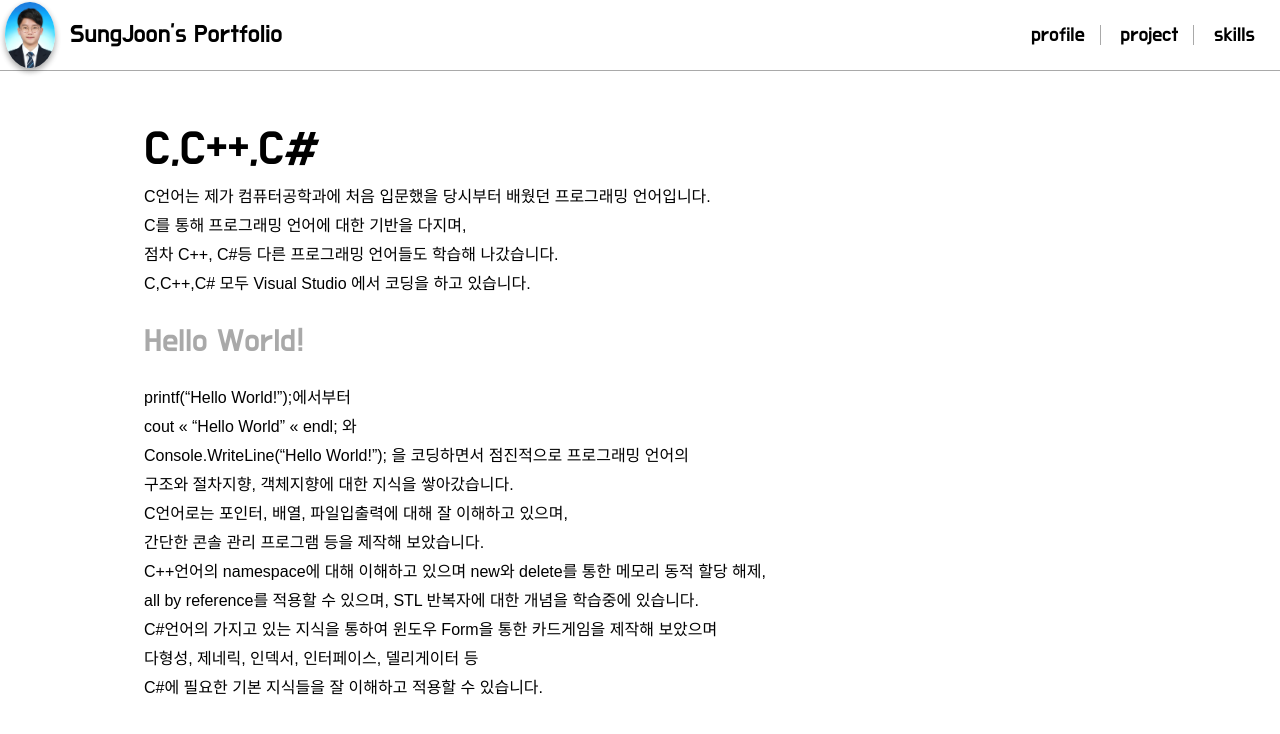
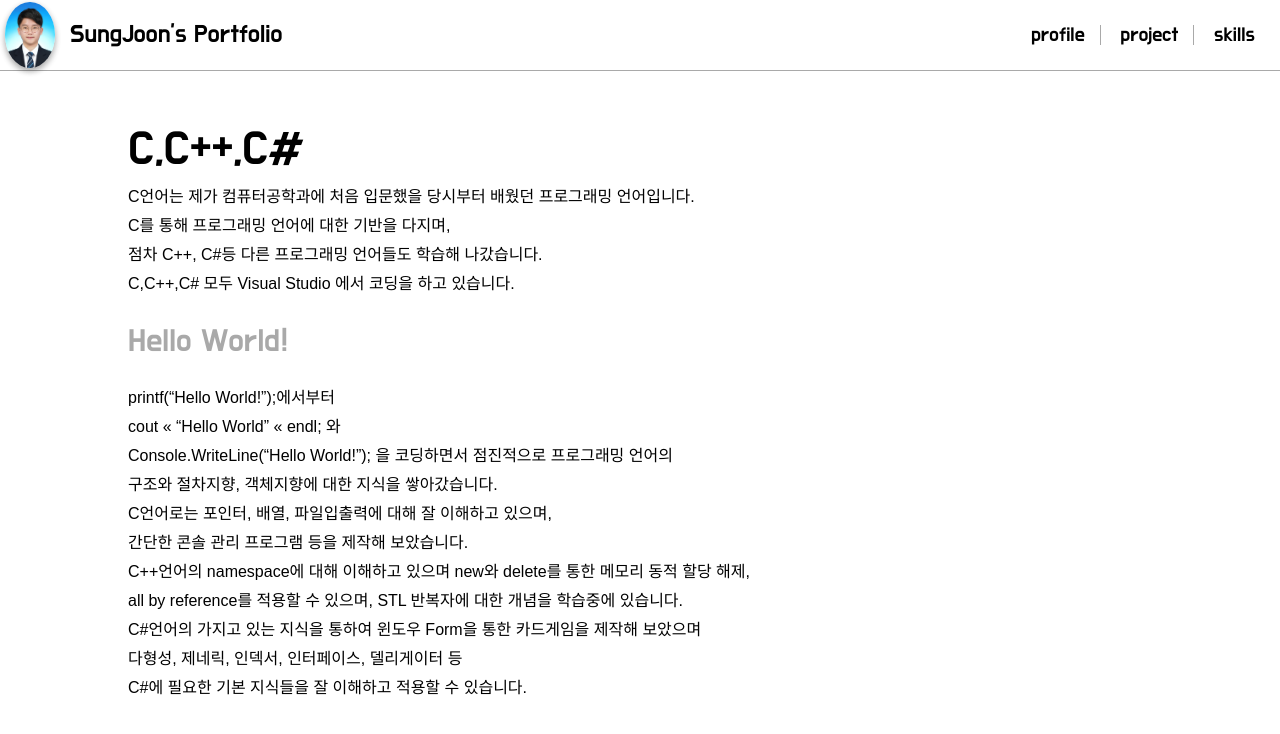
Before and after one commit to seosungjoon/seosungjoon.github.io, a Jekyll site: the page built from _posts/skills/2019-09-05-C,C++,C#.md, in a window 1280 px wide. Shown: the top 734 px of the page. Built offline with Jekyll 4.4.1, drawn with Linux system fonts in a browser that asks for light colours; nearby versions of some CDN libraries; some web fonts are replaced.

Commit message:
[수정]-sass
sass폭 수정중

```diff
--- a/assets/css/post.sass
+++ b/assets/css/post.sass
@@ -13,7 +13,7 @@
   padding-top: 100px
 
   .contents
-    width: 992px
+    width: 80%
     padding: 20px
     overflow-x: auto
     h1
```
